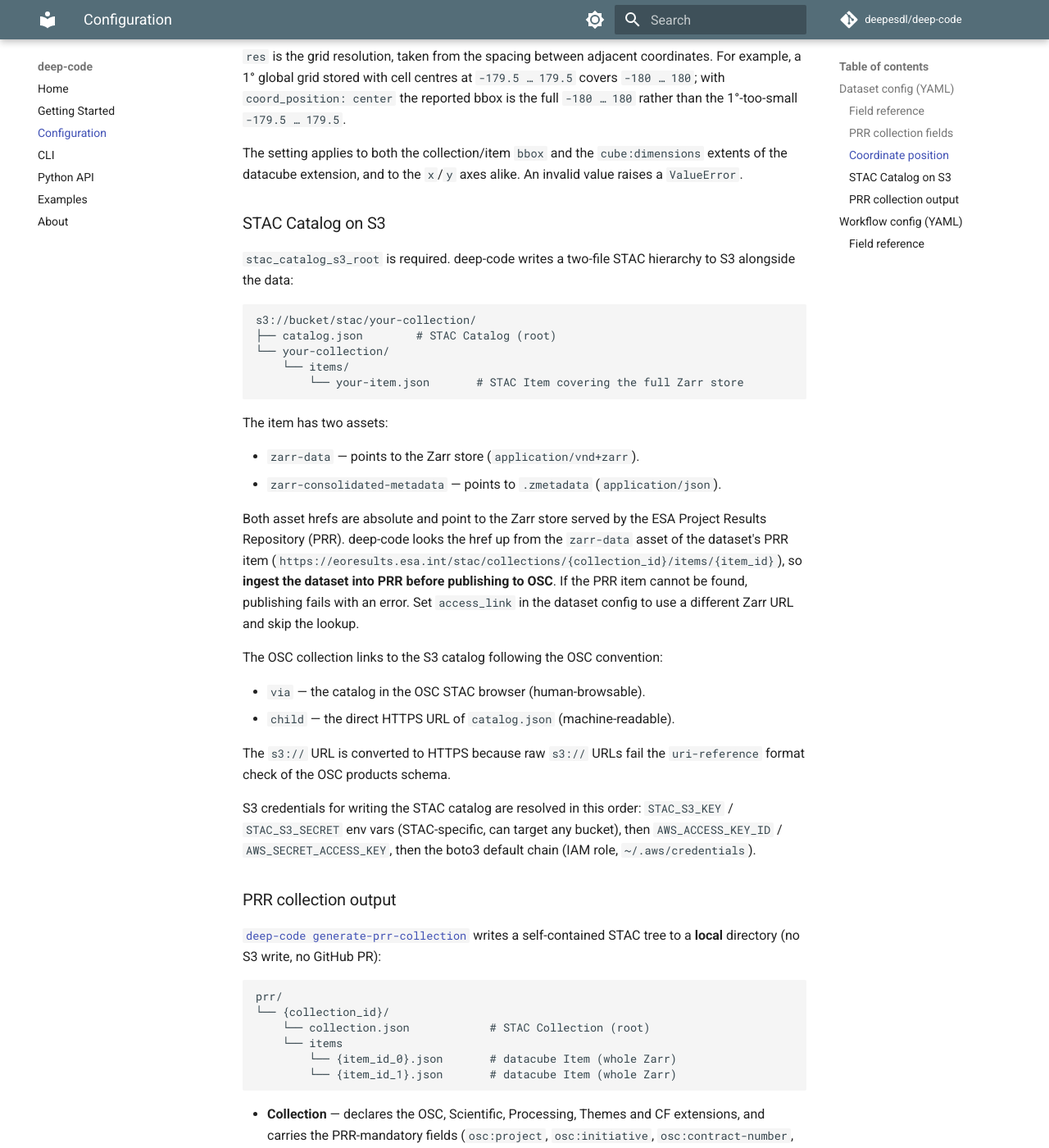
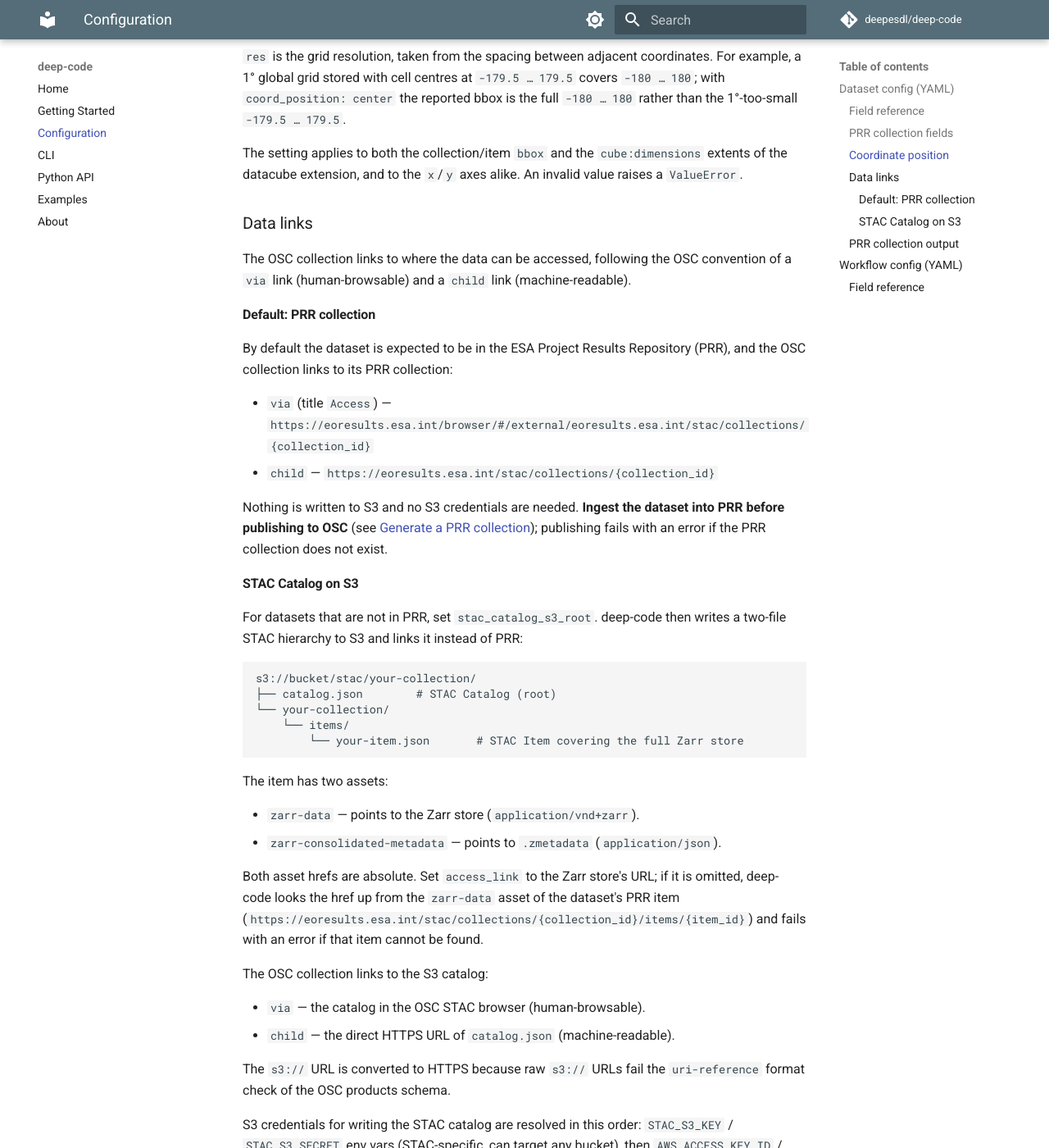
Before and after one commit to deepesdl/deep-code, an MkDocs documentation site: the page built from docs/configuration.md, in a window 1280 px wide and 1400 px high, scrolled down 3619 px. Shown: the whole window at 82% size. Built offline with MkDocs 1.6.1 and Material for MkDocs 9.7.7, drawn with Linux system fonts in a browser that asks for light colours; comment, search, counter and statistics services are not loaded; some of the changed text lies outside the part shown.

Commit message:
stac catalog s3 root is optional, PRR link is the default

````diff
--- a/docs/configuration.md
+++ b/docs/configuration.md
@@ -31,7 +30,8 @@ osc_region: global
 osc_status: completed           # ongoing | completed | planned (default: completed)
 documentation_link: https://example.com/docs
 visualisation_link: https://example.com/viewer   # URL to a visualisation of the dataset
-access_link: https://eoresults.esa.int/d/<collection>/.../<dataset>.zarr   # defaults to the PRR item's Zarr asset
+stac_catalog_s3_root: s3://bucket/stac/your-collection/   # only for datasets not in PRR
+access_link: https://example.com/your-dataset.zarr   # only with stac_catalog_s3_root; defaults to the PRR item's Zarr asset
 
 # CF parameter overrides (list of {name, units, ...} dicts)
 cf_parameter:
@@ -62,12 +62,12 @@ prr_output_dir: ./prr/your-collection
 | `osc_themes`           | No       | List of OSC theme slugs (e.g. `[cryosphere, oceans]`). Values are automatically lowercased so `Land` and `land` are equivalent.                              |
 | `osc_region`           | No       | Geographical region label (default: `Global`).                                                                                                               |
 | `osc_status`           | No       | One of `ongoing`, `completed`, or `planned` (default: `completed`).                                                                                          |
-| `access_link`          | No       | Absolute URL of the Zarr store, used as the asset href of the OSC STAC item. Defaults to the `zarr-data` asset of the dataset's item in the PRR STAC API (`https://eoresults.esa.int/stac/collections/{collection_id}/items/{item_id}`), so ingest into PRR before publishing to OSC. |
+| `stac_catalog_s3_root` | No       | S3 root to publish a deep-code STAC Catalog and Item to, for datasets **not** in PRR. When omitted (the default), the OSC collection links to the dataset's PRR collection instead. See [Data links](#data-links). |
+| `access_link`          | No       | Only used with `stac_catalog_s3_root`. Absolute URL of the Zarr store, used as the asset href of the S3 STAC item. Defaults to the `zarr-data` asset of the dataset's item in the PRR STAC API. |
 | `description`          | No       | Human-readable description of the dataset. Overrides the `description` attribute in the Zarr store; falls back to `"No description available."` if neither is set. |
 | `documentation_link`   | No       | URL to dataset documentation.                                                                                                                                |
 | `visualisation_link`   | No       | URL to a visualisation of the dataset (e.g. xcube Viewer, WMS). Added as a `visualisation` link with title `"Dataset visualisation"`.                        |
 | `cf_parameter`         | No       | List of CF metadata dicts to override variable attributes (e.g. `name`, `units`).                                                                            |
-| `stac_catalog_s3_root` | Yes      | S3 root where the STAC Catalog and Item are published. Publishing fails if this field is absent. See [STAC Catalog on S3](#stac-catalog-on-s3).              |
 
 > The fields below are only read by [`deep-code generate-prr-collection`](cli.md#generate-a-prr-collection); `publish` ignores them. "PRR-required" means the field is required by the [PRR specification](https://eoresults.esa.int/prr_collection_specifications.html), not by the command (which still runs and warns).
 
@@ -114,9 +114,28 @@ The setting applies to both the collection/item `bbox` and the
 `cube:dimensions` extents of the datacube extension, and to the `x`/`y` axes
 alike. An invalid value raises a `ValueError`.
 
-### STAC Catalog on S3
+### Data links
 
-`stac_catalog_s3_root` is required. deep-code writes a two-file STAC hierarchy to S3 alongside the data:
+The OSC collection links to where the data can be accessed, following the OSC
+convention of a `via` link (human-browsable) and a `child` link (machine-readable).
+
+#### Default: PRR collection
+
+By default the dataset is expected to be in the ESA Project Results Repository
+(PRR), and the OSC collection links to its PRR collection:
+
+- `via` (title `Access`) — `https://eoresults.esa.int/browser/#/external/eoresults.esa.int/stac/collections/{collection_id}`
+- `child` — `https://eoresults.esa.int/stac/collections/{collection_id}`
+
+Nothing is written to S3 and no S3 credentials are needed. **Ingest the dataset
+into PRR before publishing to OSC** (see
+[Generate a PRR collection](cli.md#generate-a-prr-collection)); publishing fails
+with an error if the PRR collection does not exist.
+
+#### STAC Catalog on S3
+
+For datasets that are not in PRR, set `stac_catalog_s3_root`. deep-code then
+writes a two-file STAC hierarchy to S3 and links it instead of PRR:
 
 ```
 s3://bucket/stac/your-collection/
@@ -131,15 +150,13 @@ The item has two assets:
 - `zarr-data` — points to the Zarr store (`application/vnd+zarr`).
 - `zarr-consolidated-metadata` — points to `.zmetadata` (`application/json`).
 
-Both asset hrefs are absolute and point to the Zarr store served by the ESA
-Project Results Repository (PRR). deep-code looks the href up from the `zarr-data`
-asset of the dataset's PRR item
-(`https://eoresults.esa.int/stac/collections/{collection_id}/items/{item_id}`),
-so **ingest the dataset into PRR before publishing to OSC**. If the PRR item cannot
-be found, publishing fails with an error. Set `access_link` in the dataset config to
-use a different Zarr URL and skip the lookup.
+Both asset hrefs are absolute. Set `access_link` to the Zarr store's URL; if it
+is omitted, deep-code looks the href up from the `zarr-data` asset of the
+dataset's PRR item
+(`https://eoresults.esa.int/stac/collections/{collection_id}/items/{item_id}`)
+and fails with an error if that item cannot be found.
 
-The OSC collection links to the S3 catalog following the OSC convention:
+The OSC collection links to the S3 catalog:
 
 - `via` — the catalog in the OSC STAC browser (human-browsable).
 - `child` — the direct HTTPS URL of `catalog.json` (machine-readable).
````
Also changed, not shown: other parts of docs/configuration.md (+0 -1 lines), CHANGES.md (+3 -3 lines), docs/cli.md (+5 -5 lines), docs/python-api.md (+11 -5 lines), 6 other files.
